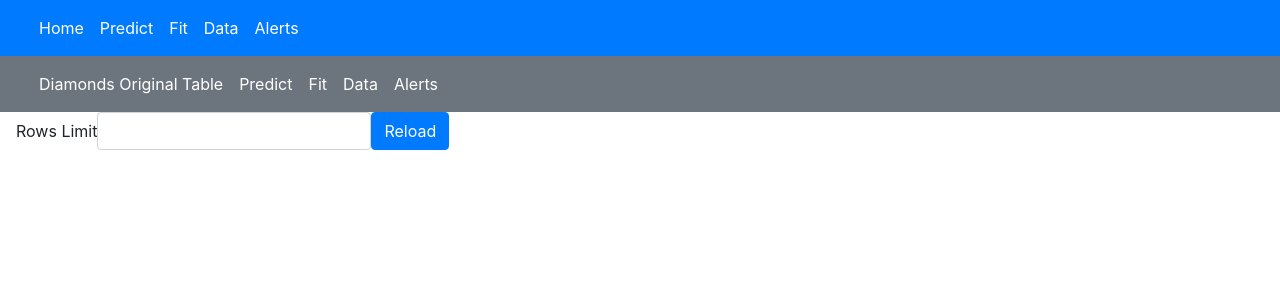
After one commit to raltshu/gateway_service, a Python web app: template src/templates/data/data_show_table.html in a window 1280 px wide. The commit adds this page. Shown: the top 300 px of the page. Run offline with Jinja, Linux system fonts and the light colour scheme; the template is opened without the code that fills it, so the values that code supplies are empty; some libraries are stand-ins or nearby versions.

Commit message:
Show table functionality

```diff
--- a/requirements.txt
+++ b/requirements.txt
@@ -8,6 +8,11 @@ idna==2.10
 itsdangerous==2.0.1
 Jinja2==3.0.1
 MarkupSafe==2.0.1
+numpy==1.21.0
+pandas==1.3.0
+python-dateutil==2.8.1
+pytz==2021.1
 requests==2.25.1
+six==1.16.0
 urllib3==1.26.6
 Werkzeug==2.0.1
--- a/src/main.py
+++ b/src/main.py
@@ -1,6 +1,7 @@
 from flask import Flask
 from handlers.predict_proxy import PredictView
 from handlers.home_proxy import HomeView
+from handlers.data_proxy import DataView
 
 
 app = Flask(__name__)
@@ -8,6 +9,7 @@ app = Flask(__name__)
 
 HomeView.register(app, route_base='/')
 PredictView.register(app, route_base='/predict')
+DataView.register(app, route_base='/data')
 
 # if __name__ == '__main__':
 #     app.run(host='0.0.0.0', port=5001)
--- /dev/null
+++ b/src/templates/data/data_main.html
@@ -0,0 +1,32 @@
+{% extends 'main.html' %}
+
+{% block content %}
+<nav class="navbar navbar-expand-lg navbar-dark bg-secondary">
+    <div class="container-fluid">
+      <div class="collapse navbar-collapse" id="navbarNav">
+        <ul class="navbar-nav">
+          <li class="nav-item">
+            <a class="nav-link active" aria-current="page" href="/data/show_table/diamonds_org?limit=10">Diamonds Original Table</a>
+          </li>
+          <li class="nav-item">
+            <a class="nav-link active" href="/predict">Predict</a>
+          </li>
+          <li class="nav-item">
+            <a class="nav-link  active" href="/predict">Fit</a>
+          </li>
+          <li class="nav-item">
+            <a class="nav-link active" href="/admin">Data</a>
+          </li>
+          <li class="nav-item">
+            <a class="nav-link active" href="/admin">Alerts</a>
+          </li>
+        </ul>
+      </div>
+    </div>
+  </nav>
+
+  {% block data_content %}
+
+  {% endblock %}
+
+{% endblock %}
--- /dev/null
+++ b/src/templates/data/data_show_table.html
@@ -0,0 +1,20 @@
+{% extends 'data/data_main.html' %}
+
+  {% block data_content %}
+    <style>
+        table {text-align: left;}
+        table thead th {text-align: left;}
+    </style>
+  <center>
+    {{data_table.to_html(index=False, classes=["table-bordered", "table-striped", "table-hover"]) | safe}}
+    <form class="form-inline" action="/data/show_table/{{table_name}}" method="GET">
+        <div class="form-group mx-sm-3 mb-2">
+            <label for="limit" class="form-label">Rows Limit</label>
+            <input type="text" class="form-control" id="limit" name="limit" value="{{limit}}">
+
+            <button type="submit" class="btn btn-primary">Reload</button>
+        </div>
+    </form>
+  </center>
+
+  {% endblock %}
--- a/src/templates/main.html
+++ b/src/templates/main.html
@@ -21,7 +21,7 @@
                 <a class="nav-link  active" href="/predict">Fit</a>
               </li>
               <li class="nav-item">
-                <a class="nav-link active" href="/admin">Data</a>
+                <a class="nav-link active" href="/data">Data</a>
               </li>
               <li class="nav-item">
                 <a class="nav-link active" href="/admin">Alerts</a>
```
Also changed, not shown: src/handlers/data_proxy.py (+26 -0 lines).
